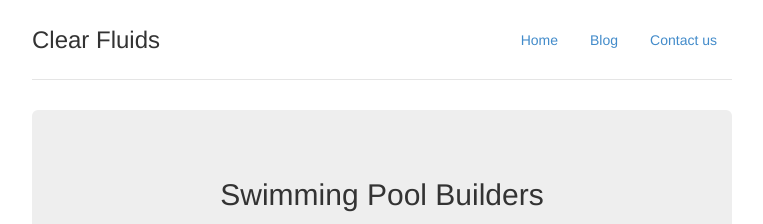
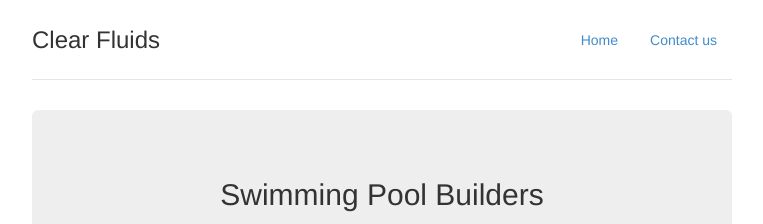
Before and after one commit to slkln/slkln.github.io, a Jekyll site: the page built from index.html, in a window 1280 px wide. Shown: the top 224 px of the page, without its empty margins (258-1021 px from the left). Built offline with Jekyll 4.4.1, drawn with Linux system fonts in a browser that asks for light colours; Markdown is read by kramdown in place of the engine named in the settings.

Commit message:
Hide blog.

```diff
--- a/_layouts/minimal.html
+++ b/_layouts/minimal.html
@@ -23,7 +23,6 @@
       <div class="header">
 	<ul class="nav nav-pills pull-right">
 	  <li><a href="{{ relative }}index.html">Home</a></li>
-	  <li><a href="{{ relative }}blog.html">Blog</a></li>
 	  <li><a href="{{ relative }}contact.html">Contact us</a></li>
 	</ul>
 	<h3>{{ site.name }}</h3>
```
